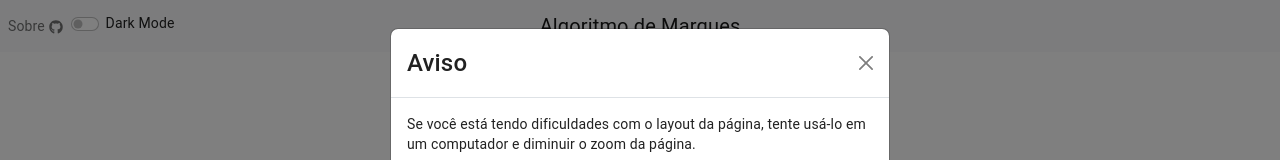
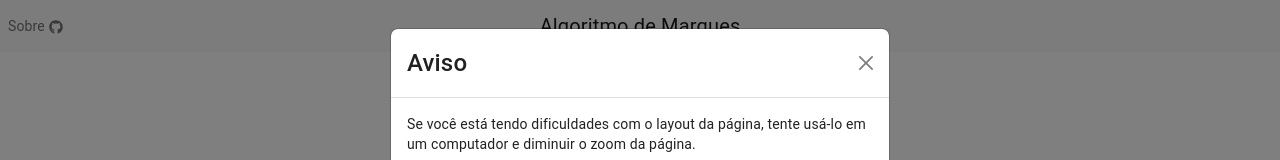
Before and after one commit to micasmarques/algoritmo-marques-tcc, a React (Vite) app in the folder code/frontend/: page / in a window 1280 px wide. Shown: the top 160 px of the page. Built offline with nearby package versions, Linux system fonts and the light colour scheme.

Commit message:
removendo switch

```diff
--- a/code/frontend/cluster_front.yml
+++ b/code/frontend/cluster_front.yml
@@ -14,7 +14,7 @@ spec:
     spec:
       containers:
       - name: frontend
-        image: gcr.io/marques-algorithm-container/frontend:v4
+        image: gcr.io/marques-algorithm-container/frontend:v5
         ports:
         - containerPort: 1234
 ---
--- a/code/frontend/src/App.js
+++ b/code/frontend/src/App.js
@@ -39,15 +39,6 @@ function App() {
                                 {t('Sobre')} <FaGithub/>
                             </Nav.Link>
                         </Nav>
-                        <Form inline>
-                            <Form.Check
-                                type="switch"
-                                id="custom-switch"
-                                label="Dark Mode"
-                                checked={darkMode}
-                                onChange={handleDarkModeChange}
-                            />
-                        </Form>
                     </Navbar.Collapse>
                 </Navbar>
                 <Summary/>
```
